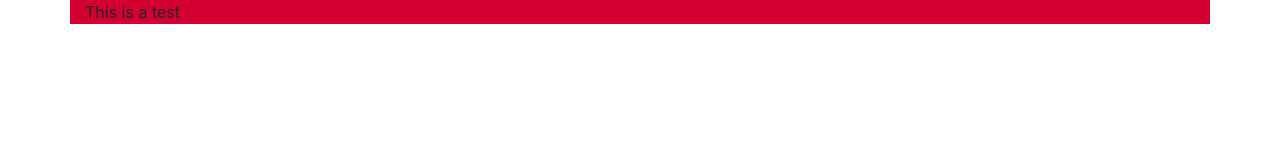
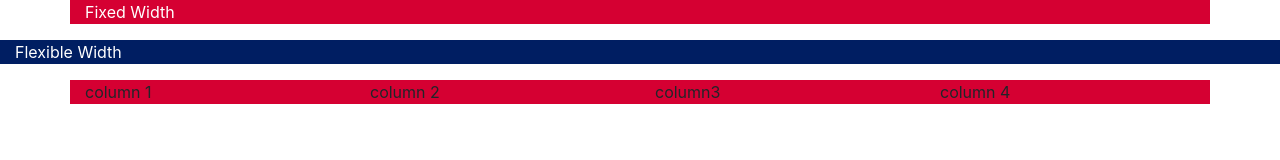
Before and after one commit to sflesh2/it202-activities, a plain HTML site: page activity_3.1/index.html in a window 1280 px wide. Drawn offline with nearby package versions, Linux system fonts and the light colour scheme.

Commit message:
finished the adjustable cols and Rows

```diff
--- a/activity_3.1/index.html
+++ b/activity_3.1/index.html
@@ -8,11 +8,15 @@
 
     <style>
         .container{
-            background-color:#D50032
+            background-color:#D50032;
         }
 
         .container-fluid{
-            background-color: #001E62
+            background-color: #001E62;
+        }
+
+        .text-white{
+            color:white;
         }
     </style>
 </head>
@@ -24,10 +28,27 @@
     <script src="https://cdn.jsdelivr.net/npm/popper.js@1.16.0/dist/umd/popper.min.js" integrity="sha384-Q6E9RHvbIyZFJoft+2mJbHaEWldlvI9IOYy5n3zV9zzTtmI3UksdQRVvoxMfooAo" crossorigin="anonymous"></script>
     <script src="https://stackpath.bootstrapcdn.com/bootstrap/4.4.1/js/bootstrap.min.js" integrity="sha384-wfSDF2E50Y2D1uUdj0O3uMBJnjuUD4Ih7YwaYd1iqfktj0Uod8GCExl3Og8ifwB6" crossorigin="anonymous"></script>
 
+    <div class="container text-white">
+        <p>Fixed Width</p>
+    </div>
+    <div class="container-fluid text-white">
+        <p>Flexible Width</p>
+    </div>
     <div class="container">
-        <p>This is a test</p>
+    <div class="row">
+        <div class="col">
+            column 1
+        </div>
+        <div class= "col">
+            column 2
+        </div>
+        <div class="col">
+            column3
+        </div>
+        <div class="col">
+            column 4
+        </div>
     </div>
-    <div class="container-fluid">
 
     </div>
 </body>
```
